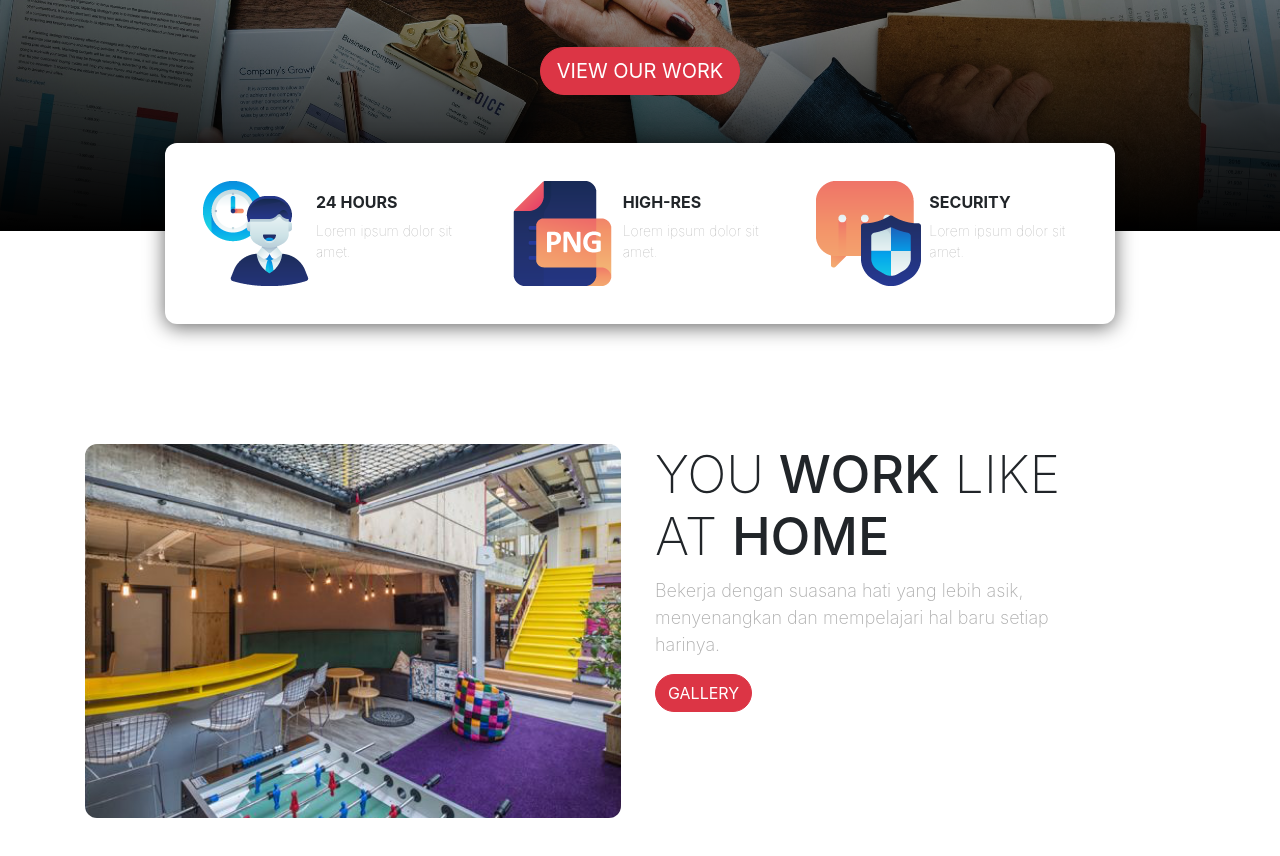
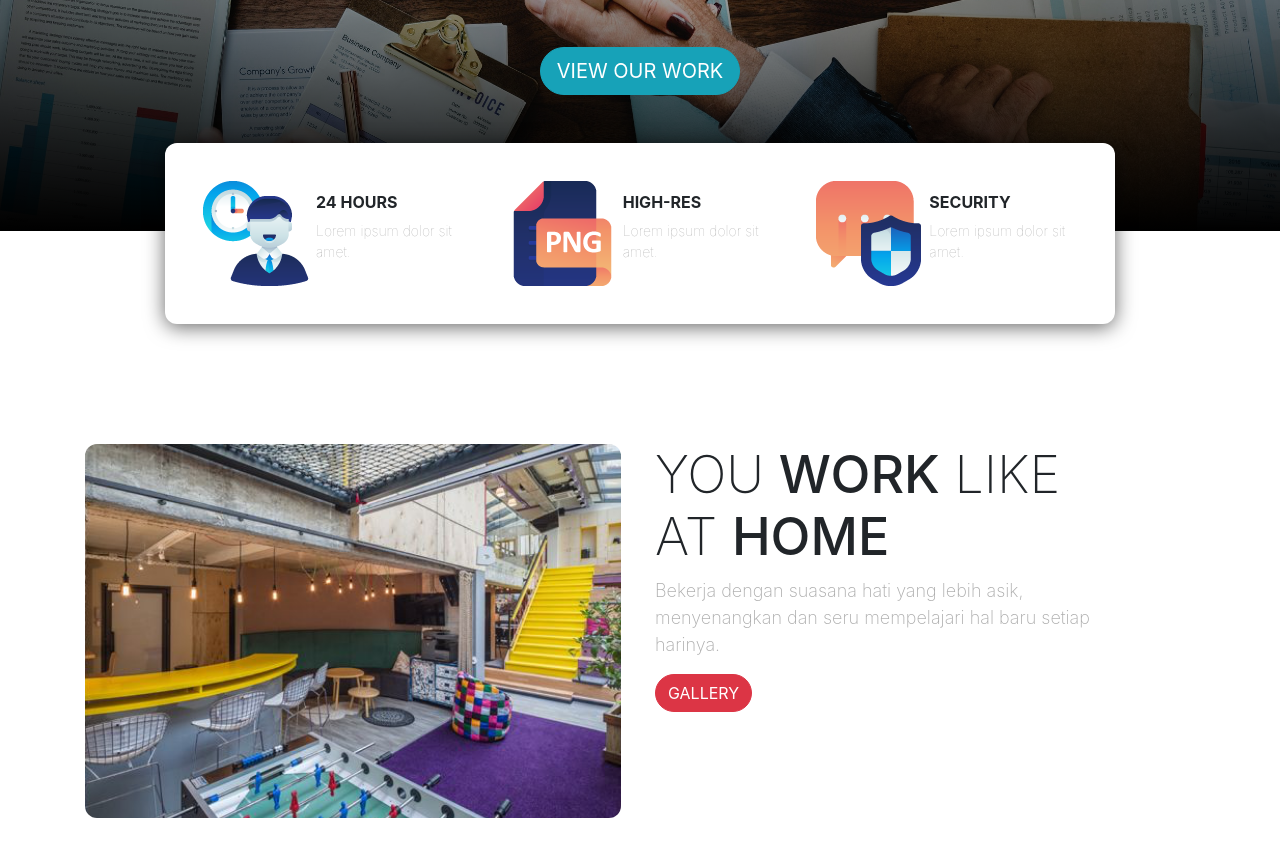
Before and after one commit to pupunn/pupunn.github.io, a plain HTML site: page index.html in a window 1280 px wide. Shown: the part 394-1250 px from the top of the page. Drawn offline with nearby package versions, Linux system fonts and the light colour scheme; a web font is replaced by a local one.

Commit message:
mengembalikan keadaan

```diff
--- a/index.html
+++ b/index.html
@@ -41,7 +41,7 @@
     <div class="jumbotron jumbotron-fluid">
       <div class="container">
         <h1 class="display-4">Get work done <span>faster</span> <br>and <span>better</span> with us</h1>
-        <a href="#" class="btn btn-danger btn-lg tombol">View Our Work</a>
+        <a href="#" class="btn btn-info btn-lg tombol">View Our Work</a>
       </div>
     </div>
     <!-- akhir Jumbotron -->
@@ -83,7 +83,7 @@
         <div class="col-lg-5">
           <h2>You <span>Work</span> Like at <span>Home</span></h2>
           <p>Bekerja dengan suasana hati yang lebih asik, menyenangkan
-            dan mempelajari hal baru setiap harinya.</p>
+            dan seru mempelajari hal baru setiap harinya.</p>
           <a href="#" class="btn btn-danger tombol">Gallery</a>
         </div>
       </div>
```
